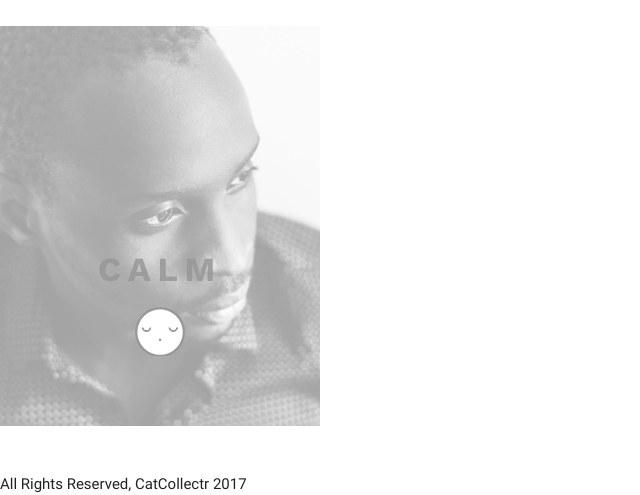
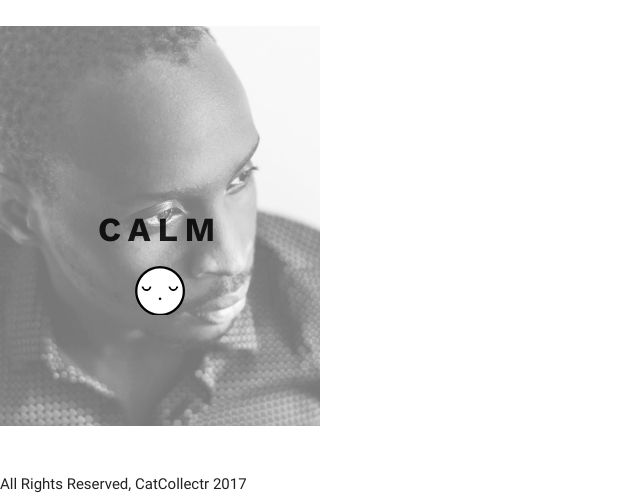
Before and after one commit to hannan-emily/Mood-Tracker, a Django app: template main_app/templates/sample.html in a window 1280 px wide. Shown: the part 1652-2147 px from the top of the page, without its empty margins (0-640 px from the left). Run offline with Django 3.2, Linux system fonts and the light colour scheme; the template is opened without the code that fills it, so the values that code supplies are empty; some libraries are stand-ins or nearby versions.

Commit message:
new styling added to sample for gallery images text & emoji overlay.

```diff
--- a/main_app/static/style.css
+++ b/main_app/static/style.css
@@ -306,15 +306,15 @@
 	height: 100% !important;
 	width: 100% !important;
 	background-color: white;
-	opacity: 0.4;
+	opacity: 0.6;
 	position: relative;
 	z-index: 20;
 }
 
 .index-overlay-text {
-	position: relative;
+	position: absolute;
 	z-index: 100;
-	top: 50%;
+	top: 40%;
 	font-size: 2.5em;
 	text-align: center !important;
 }
--- a/main_app/templates/sample.html
+++ b/main_app/templates/sample.html
@@ -65,15 +65,20 @@
 
   <!-- sample gallery of images -->
   <div class="row">
+
+
     <div class="col s12">
 
+    <div>
+    </div>
+
       <div class="col s3 individual-slide">
+        <div class="col s12 index-overlay-text">
+          <h3> CALM </h3>
+          <img class="slide-emoji" src="../static/img/icon-calm.png" alt=""/>
+        </div>
         <div class="index-overlay">
           <img class="responsive-img" src="../static/img/calm.jpg" alt="calm" />
-          <div class="col s12 slide-text">
-            <h3> CALM </h3>
-            <img class="slide-emoji" src="../static/img/icon-calm.png" alt=""/>
-          </div>
         </div>
       </div>
 
```
